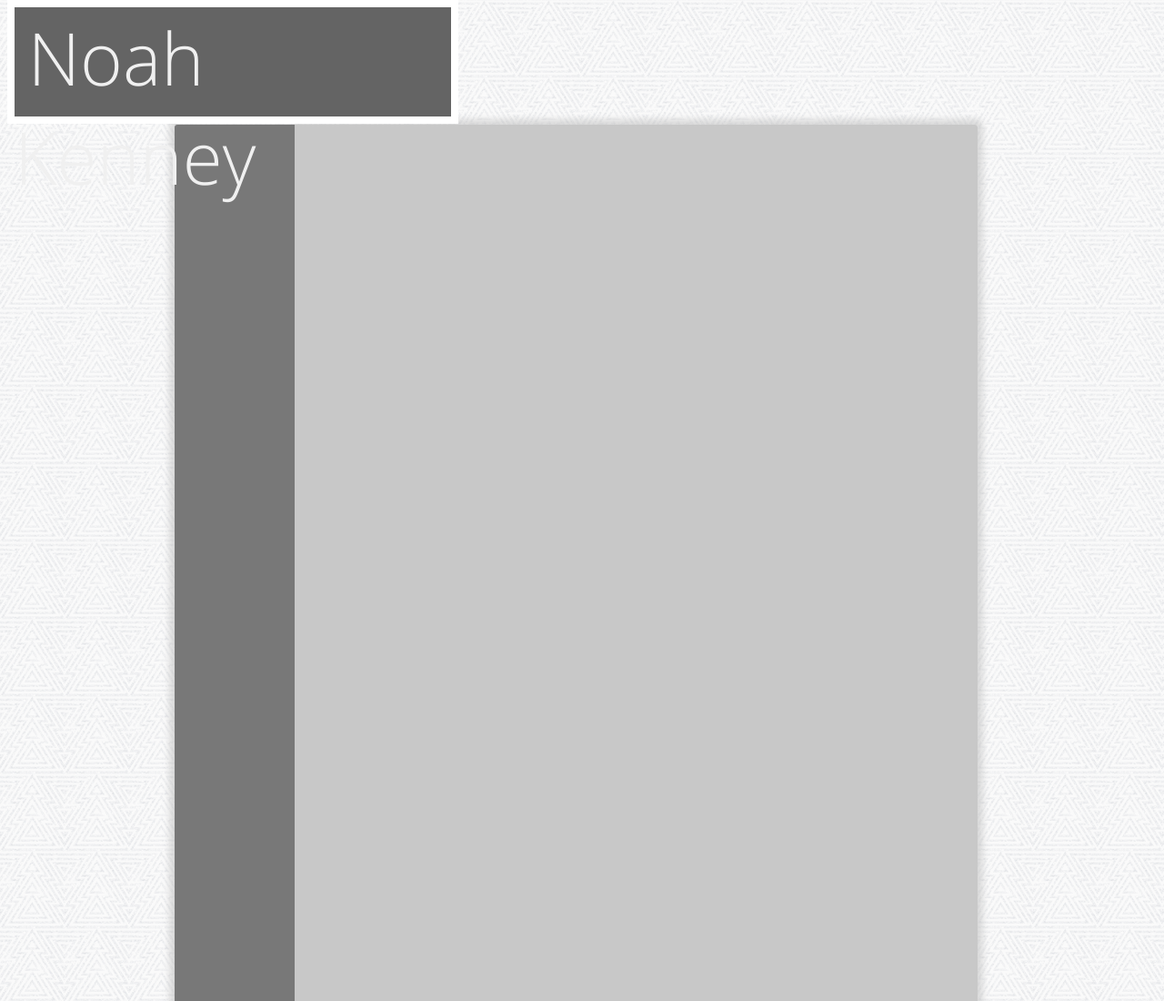
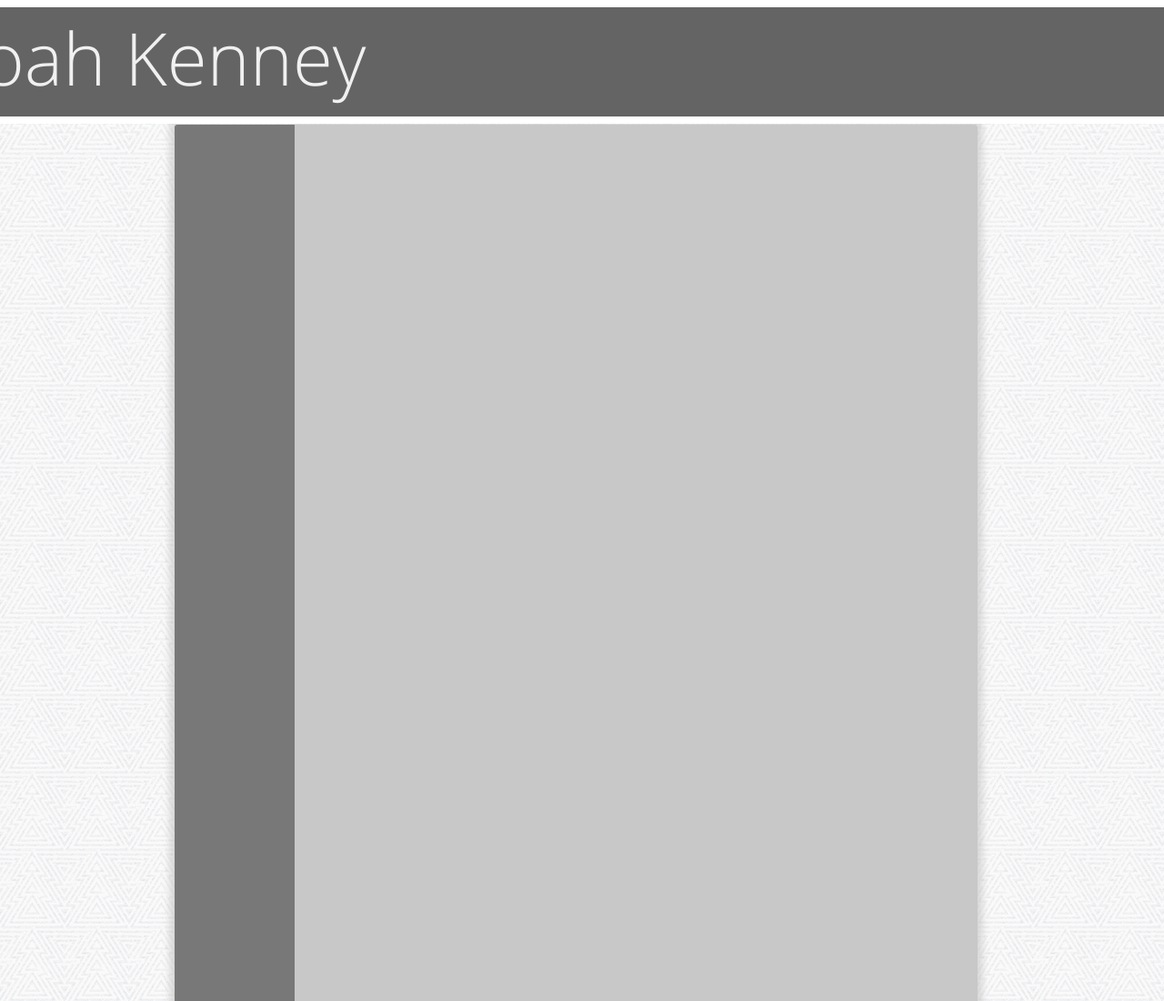
Before and after one commit to puncherbearGames/noahkenney.github.io, a plain HTML site: page index.html in a window 1280 px wide. Shown: the top 1100 px of the page at 91% size. Drawn offline with Linux system fonts and the light colour scheme.

Commit message:
u r goofus
u r super wack

```diff
--- a/main.css
+++ b/main.css
@@ -6,7 +6,8 @@ html {
     background-image: url("new_year_background.png");
 }
 .title {
-    width: 100%-5px;
+    width: 110%;
+    left:-10%;
     height: 120px;
     top:0px;
     position: fixed;
```
